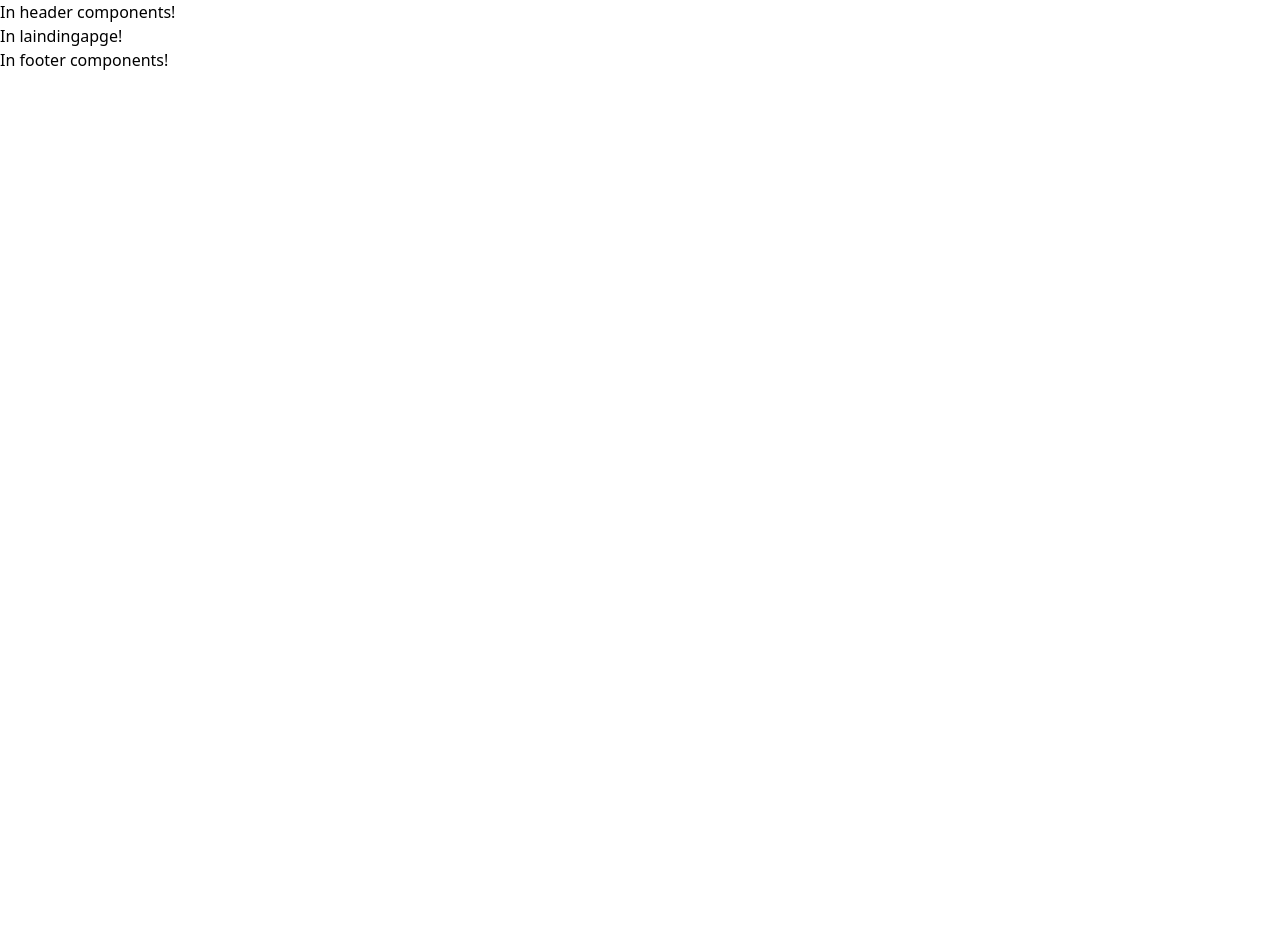
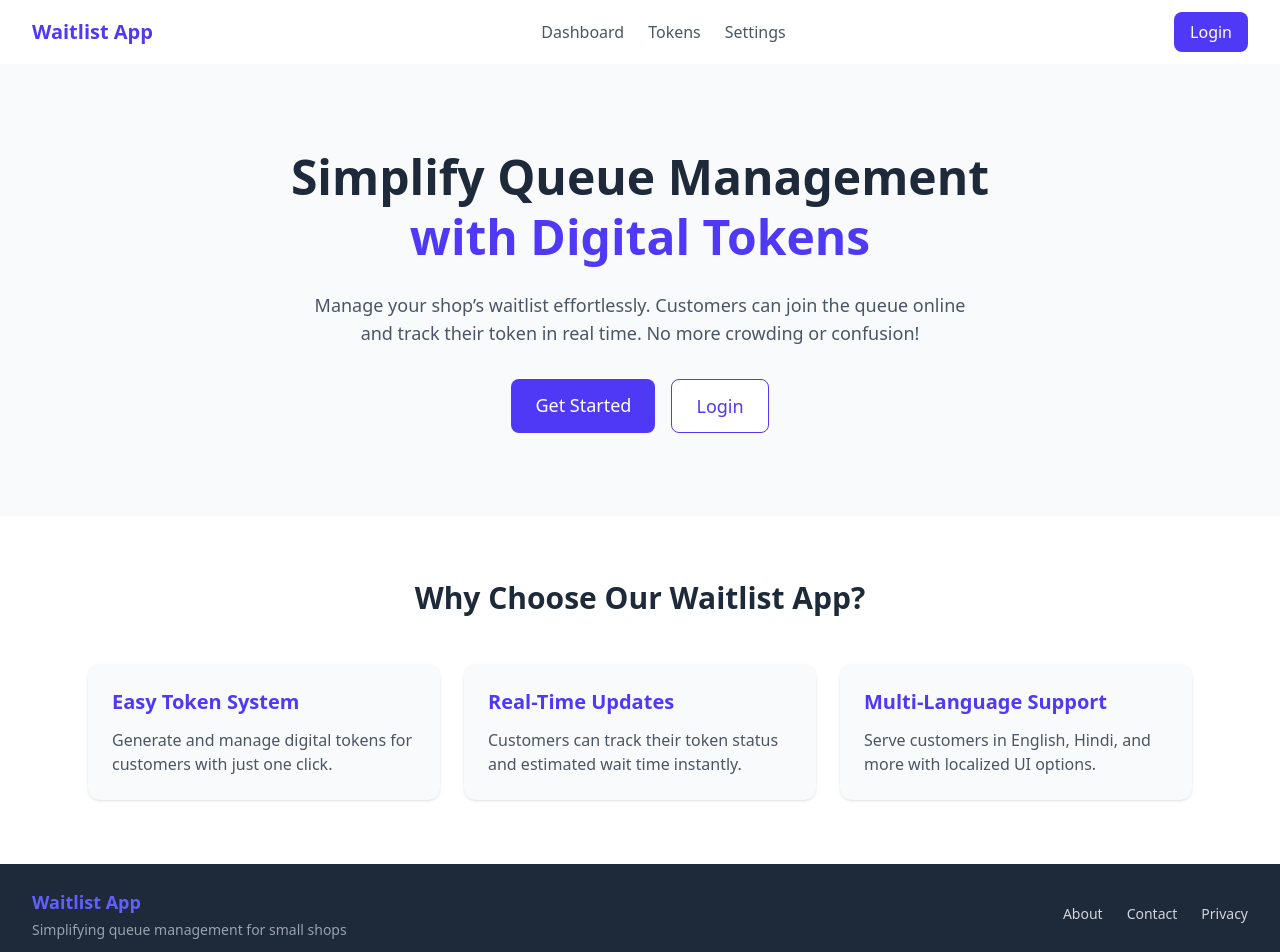
Before and after one commit to priyanshuBS/waitlist-token-system, a React app in the folder frontend/: page / in a window 1280 px wide. Shown: the top 952 px of the page. Before the commit the page ends 800 px from the top, so only its background shows below. Built offline with nearby package versions, Linux system fonts and the light colour scheme; the HTML template or start-up script is replaced by a standard one.

Commit message:
build header, footer & landingpage

```diff
--- a/frontend/src/components/Footer.jsx
+++ b/frontend/src/components/Footer.jsx
@@ -1,8 +1,47 @@
+import { Link } from "react-router-dom";
+
 const Footer = () => {
   return (
-    <div>
-      <p>In footer components!</p>
-    </div>
+    <footer className="bg-gray-800 text-white py-6">
+      <div className="max-w-7xl mx-auto px-4 sm:px-6 lg:px-8 flex flex-col sm:flex-row justify-between items-center">
+        {/* Brand */}
+        <div className="text-center sm:text-left">
+          <h2 className="text-lg font-semibold text-indigo-500">
+            Waitlist App
+          </h2>
+          <p className="text-gray-400 text-sm mt-1 hidden sm:block">
+            Simplifying queue management for small shops
+          </p>
+        </div>
+
+        {/* Links - show only on medium+ screens */}
+        <div className="hidden sm:flex space-x-6 mt-4 sm:mt-0">
+          <Link
+            to="/about"
+            className="text-gray-300 hover:text-white transition text-sm"
+          >
+            About
+          </Link>
+          <Link
+            to="/contact"
+            className="text-gray-300 hover:text-white transition text-sm"
+          >
+            Contact
+          </Link>
+          <Link
+            to="/privacy"
+            className="text-gray-300 hover:text-white transition text-sm"
+          >
+            Privacy
+          </Link>
+        </div>
+      </div>
+
+      {/* Divider + Copyright */}
+      <div className="border-t border-gray-700 mt-4 pt-4 text-center text-gray-400 text-sm">
+        © {new Date().getFullYear()} Waitlist App. All rights reserved.
+      </div>
+    </footer>
   );
 };
 
--- a/frontend/src/components/Header.jsx
+++ b/frontend/src/components/Header.jsx
@@ -1,8 +1,51 @@
+import { Link } from "react-router-dom";
+
 const Header = () => {
   return (
-    <div>
-      <p>In header components!</p>
-    </div>
+    <header className="bg-white shadow-md">
+      <div className="max-w-7xl mx-auto px-4 sm:px-6 lg:px-8">
+        <div className="flex justify-between items-center h-16">
+          {/* Logo / Brand */}
+          <div className="flex-shrink-0">
+            <Link to="/" className="text-xl font-bold text-indigo-600">
+              Waitlist App
+            </Link>
+          </div>
+
+          {/* Navigation Links */}
+          <nav className="hidden md:flex space-x-6">
+            <Link
+              to="/dashboard"
+              className="text-gray-600 hover:text-indigo-600 transition-colors"
+            >
+              Dashboard
+            </Link>
+            <Link
+              to="/tokens"
+              className="text-gray-600 hover:text-indigo-600 transition-colors"
+            >
+              Tokens
+            </Link>
+            <Link
+              to="/settings"
+              className="text-gray-600 hover:text-indigo-600 transition-colors"
+            >
+              Settings
+            </Link>
+          </nav>
+
+          {/* Action Button */}
+          <div className="flex items-center">
+            <Link
+              to="/login"
+              className="bg-indigo-600 text-white px-4 py-2 rounded-lg hover:bg-indigo-700 transition"
+            >
+              Login
+            </Link>
+          </div>
+        </div>
+      </div>
+    </header>
   );
 };
 
--- a/frontend/src/pages/LandingPage.jsx
+++ b/frontend/src/pages/LandingPage.jsx
@@ -1,7 +1,73 @@
+import { Link } from "react-router-dom";
+
 const LandingPage = () => {
   return (
-    <div>
-      <p>In laindingapge!</p>
+    <div className="bg-gray-50 min-h-screen flex flex-col">
+      {/* Hero Section */}
+      <section className="flex-1 flex flex-col justify-center items-center text-center px-4 sm:px-6 my-32 md:my-0">
+        <h1 className="text-3xl sm:text-5xl font-extrabold text-gray-800 leading-tight">
+          Simplify Queue Management <br />
+          <span className="text-indigo-600">with Digital Tokens</span>
+        </h1>
+        <p className="mt-6 text-base sm:text-lg text-gray-600 max-w-xl sm:max-w-2xl">
+          Manage your shop’s waitlist effortlessly. Customers can join the queue
+          online and track their token in real time. No more crowding or
+          confusion!
+        </p>
+
+        <div className="mt-8 flex flex-col sm:flex-row gap-4">
+          <Link
+            to="/signup"
+            className="bg-indigo-600 text-white px-6 py-3 rounded-lg text-lg font-medium hover:bg-indigo-700 transition text-center"
+          >
+            Get Started
+          </Link>
+          <Link
+            to="/login"
+            className="bg-white border border-indigo-600 text-indigo-600 px-6 py-3 rounded-lg text-lg font-medium hover:bg-indigo-50 transition text-center"
+          >
+            Login
+          </Link>
+        </div>
+      </section>
+
+      {/* Features Section */}
+      <section className="py-12 sm:py-16 bg-white">
+        <div className="max-w-6xl mx-auto px-4 sm:px-6">
+          <h2 className="text-2xl sm:text-3xl font-bold text-gray-800 text-center mb-10 sm:mb-12">
+            Why Choose Our Waitlist App?
+          </h2>
+          <div className="grid grid-cols-1 gap-6 sm:grid-cols-2 lg:grid-cols-3">
+            <div className="p-6 bg-gray-50 rounded-xl shadow hover:shadow-md transition">
+              <h3 className="text-lg sm:text-xl font-semibold text-indigo-600">
+                Easy Token System
+              </h3>
+              <p className="mt-3 text-gray-600 text-sm sm:text-base">
+                Generate and manage digital tokens for customers with just one
+                click.
+              </p>
+            </div>
+            <div className="p-6 bg-gray-50 rounded-xl shadow hover:shadow-md transition">
+              <h3 className="text-lg sm:text-xl font-semibold text-indigo-600">
+                Real-Time Updates
+              </h3>
+              <p className="mt-3 text-gray-600 text-sm sm:text-base">
+                Customers can track their token status and estimated wait time
+                instantly.
+              </p>
+            </div>
+            <div className="p-6 bg-gray-50 rounded-xl shadow hover:shadow-md transition">
+              <h3 className="text-lg sm:text-xl font-semibold text-indigo-600">
+                Multi-Language Support
+              </h3>
+              <p className="mt-3 text-gray-600 text-sm sm:text-base">
+                Serve customers in English, Hindi, and more with localized UI
+                options.
+              </p>
+            </div>
+          </div>
+        </div>
+      </section>
     </div>
   );
 };
```
